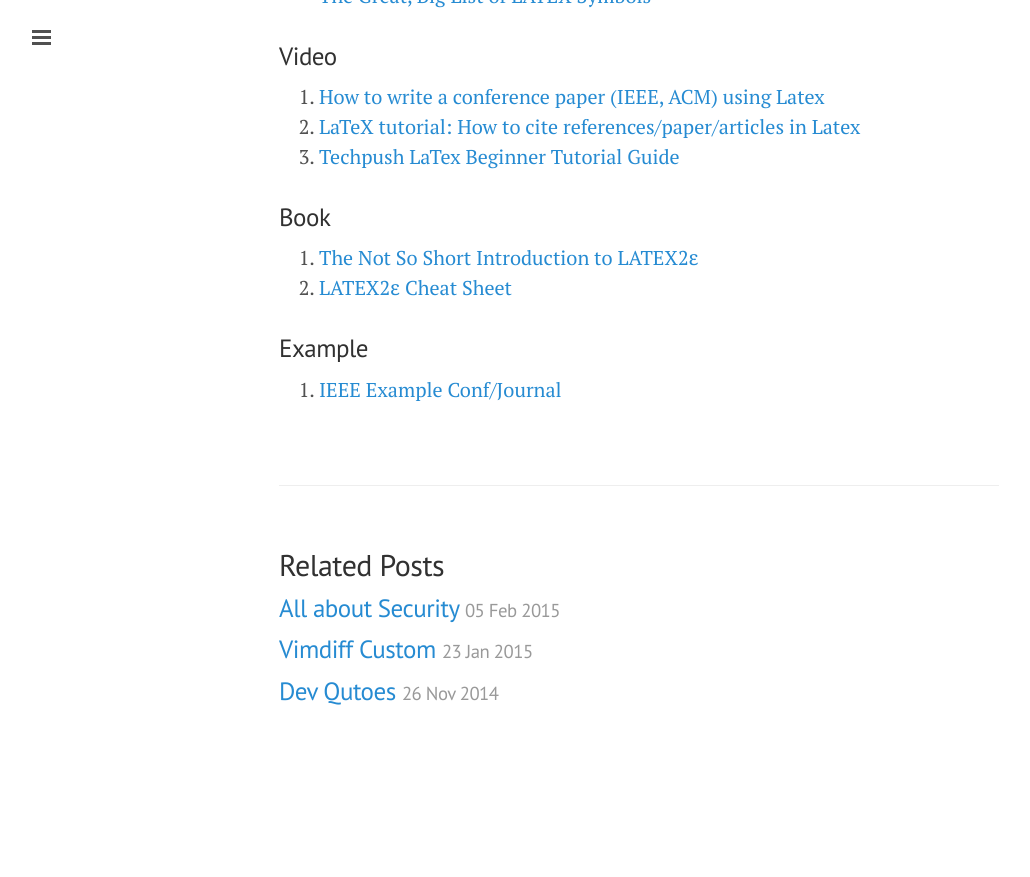
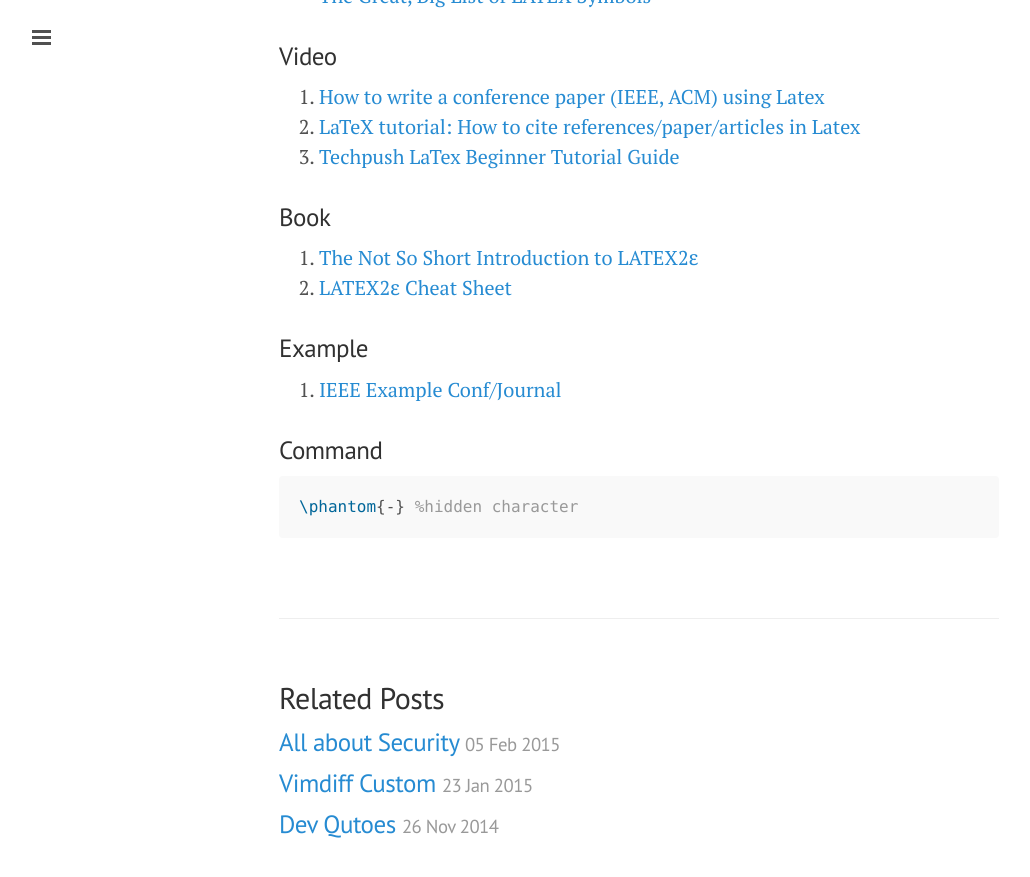
Before and after one commit to ibotdotout/ibotdotout.github.io, a Jekyll site: the page built from _posts/2015-02-07-latex.md, in a window 1280 px wide and 900 px high, scrolled down 1560 px. Shown: the top 877 px of the window, without its empty margins (1-1031 px from the left). Built offline with Jekyll 4.4.1, drawn with Linux system fonts in a browser that asks for light colours; Markdown is read by kramdown in place of the engine named in the settings; before the commit the page ends 2327 px from its top, so only the background shows below that.

Commit message:
Update 2015-02-07-latex.md

````diff
--- a/_posts/2015-02-07-latex.md
+++ b/_posts/2015-02-07-latex.md
@@ -69,3 +69,9 @@ $ pdflatex paper.tex
 
 ### Example
 1. [IEEE Example Conf/Journal](http://carmaux.cs.gsu.edu/~mweeks/latex/)
+
+### Command
+
+```tex
+\phantom{-} %hidden character
+```
````
